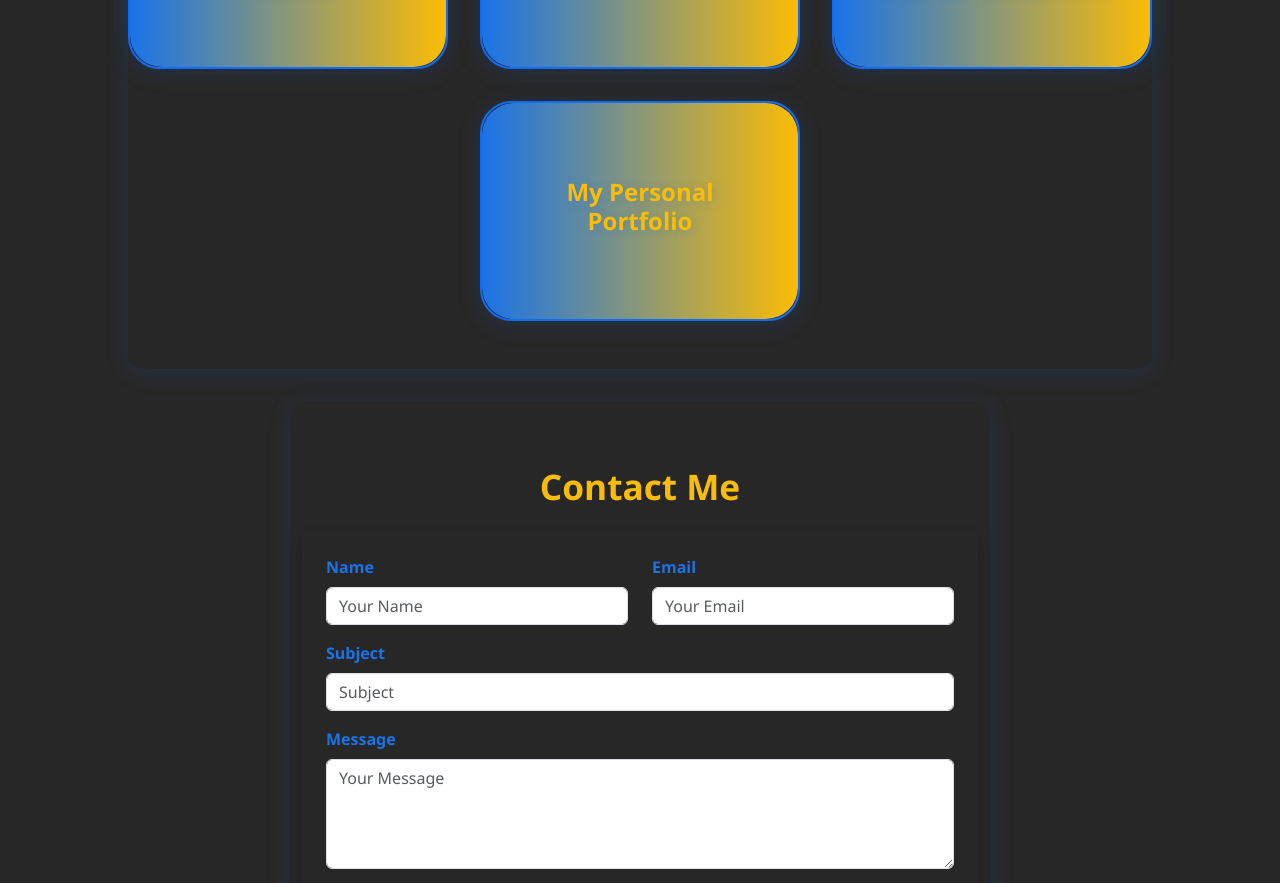
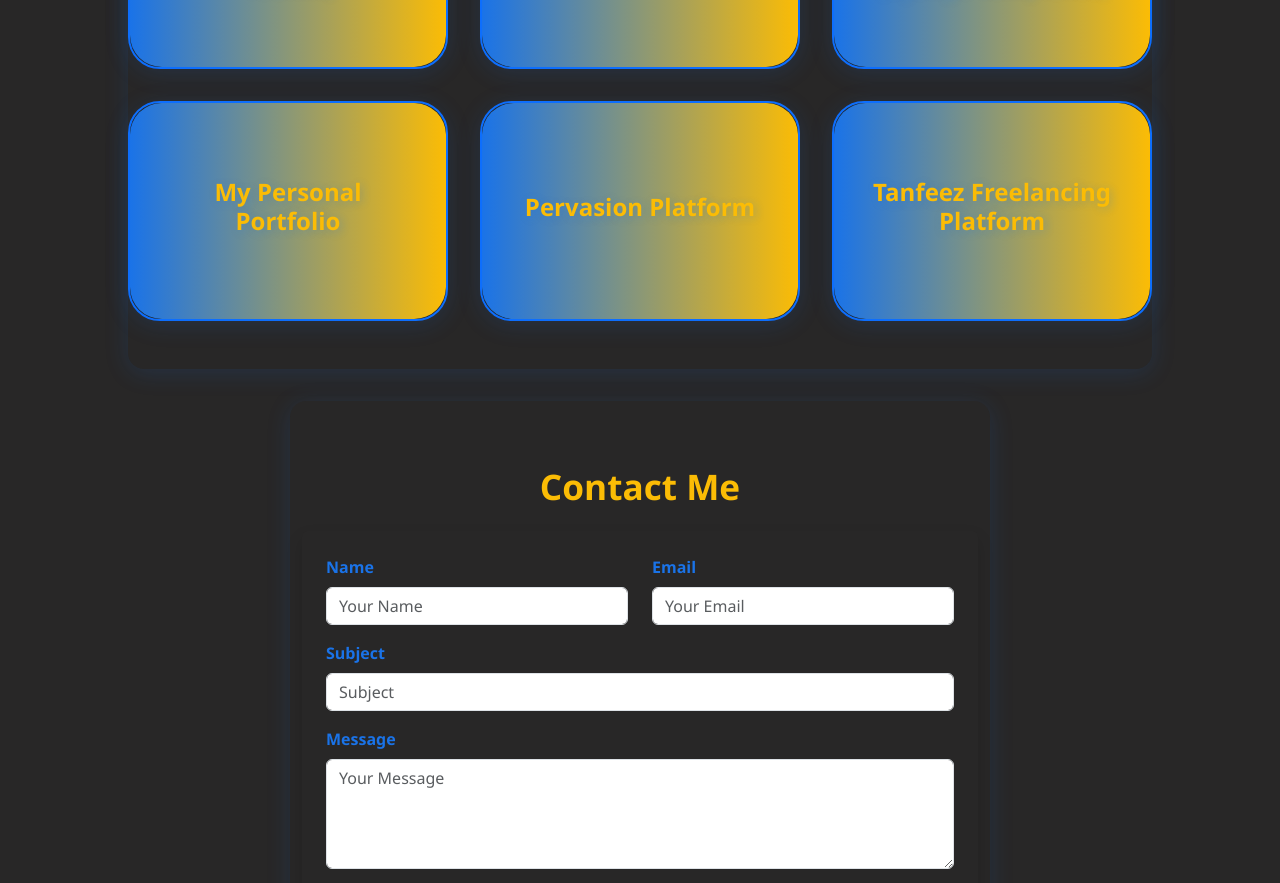
Before and after one commit to AymanCE-SE/My-portfolio, a React (Vite) app in the folder portfolio/: page / in a window 1280 px wide. Shown: the part 2187-3070 px from the top of the page. Built offline with nearby package versions, Linux system fonts and the light colour scheme.

Commit message:
project card enhancement

```diff
--- a/portfolio/src/components/Portfolio.jsx
+++ b/portfolio/src/components/Portfolio.jsx
@@ -4,14 +4,14 @@ import ProjectCard from "./ProjectCard";
 const projects = [
   {
     title: "FAMMS E-Commerce (React & Redux Toolkit)",
-    description: "A modern, responsive portfolio built with React and Bootstrap.",
+    description: "E-commerce platform built with React and Redux Toolkit featuring product filtering, cart logic, and admin panel for managing inventory via a mock API.",
     demo: "https://react-bootstrap-with-redux-f6ma7j0i3.vercel.app",
     github: "https://github.com/AymanCE-SE/React-bootstrap-with-redux",
     video: "https://youtu.be/N57RbkGyqu8?si=4Keq5duI9564EgHk"
   },
   {
     title: "FoodTrove Bootstrap UI/UX Design Project",
-    description: "A full-stack task manager with authentication and real-time updates.",
+    description: "FoodTrove – a visually engaging frontend project for food delivery, featuring a responsive Bootstrap design based on a custom Figma layout.",
     // demo: "https://your-task-demo.com",
     github: "https://github.com/AymanCE-SE/FoodTrove",
     video: "https://youtu.be/X8ztf_DEZrs?si=7FiG7L_bAem100DC"
@@ -22,12 +22,26 @@ const projects = [
     // demo: "https://your-task-demo.com",
     github: "https://github.com/AymanCE-SE/Django-CrowdFunding",
     video: "https://www.youtube.com/watch?v=eaqb832pXCo"
+    },
+    {
+    title: "My Personal Portfolio",
+    description: "Responsive React portfolio site with Vite and Bootstrap, highlighting my full stack skills, projects, and experience with a focus on UI/UX and performance.",
+    demo: "https://ayman-portfolio-blue.vercel.app/",
+    github: "https://github.com/AymanCE-SE/My-portfolio",
+    // video: "https://www.youtube.com/watch?v=eaqb832pXCo"
   },
   {
-    title: "My Personal Portfolio",
-    description: "A full-stack task manager with authentication and real-time updates.",
-    demo: "https://ayman-portfolio-blue.vercel.app/",
-    github: "https://github.com/AymanCE-SE/My-portfolio",
+    title: "Pervasion Platform",
+    description: "Pervasion – A full‑stack portfolio platform with React & Django REST, JWT auth, file uploads, i18n, and deploy‑ready build setup supports two languages and light,dark mode",
+    // demo: "https://ayman-portfolio-blue.vercel.app/",
+    github: "https://github.com/AymanCE-SE/pervasion",
+    // video: "https://www.youtube.com/watch?v=eaqb832pXCo"
+  },
+  {
+    title: "Tanfeez Freelancing Platform",
+    description: "Full‑stack freelance marketplace with user roles, proposals, dashboards & JWT auth Django REST, PostgreSQL, React, Redux Toolkit ",
+    // demo: "https://ayman-portfolio-blue.vercel.app/",
+    github: "https://github.com/AymanCE-SE/Tanfeez-freelancePlatform",
     // video: "https://www.youtube.com/watch?v=eaqb832pXCo"
   },
   ];
--- a/portfolio/src/components/ProjectCard.jsx
+++ b/portfolio/src/components/ProjectCard.jsx
@@ -39,9 +39,9 @@ export default function ProjectCard({ title, description, demo, github, video })
           unmountOnExit
           nodeRef={backRef}
         >
-          <div ref={backRef} className="card-back w-100 text-center">
-            <Card.Text className="project-desc mb-3">{description}</Card.Text>
-            <Row className="justify-content-center">
+          <div ref={backRef} className="card-back w-100 text-center d-flex flex-column h-100">
+            <Card.Text className="project-desc mb-3 flex-grow-1">{description}</Card.Text>
+            <Row className="justify-content-center mt-auto">
               {demo && (
                 <Col xs="auto">
                   <Button
@@ -50,7 +50,7 @@ export default function ProjectCard({ title, description, demo, github, video })
                     target="_blank"
                     className="card-link"
                   >
-                    <FaExternalLinkAlt /> Live Demo
+                    <FaExternalLinkAlt />
                   </Button>
                 </Col>
               )}
@@ -62,7 +62,7 @@ export default function ProjectCard({ title, description, demo, github, video })
                     target="_blank"
                     className="card-link"
                   >
-                    <FaGithub /> GitHub
+                    <FaGithub />
                   </Button>
                 </Col>
               )}
@@ -74,7 +74,7 @@ export default function ProjectCard({ title, description, demo, github, video })
                     target="_blank"
                     className="card-link"
                   >
-                    <FaVideo /> Demo Video
+                    <FaVideo />
                   </Button>
                 </Col>
               )}
```
